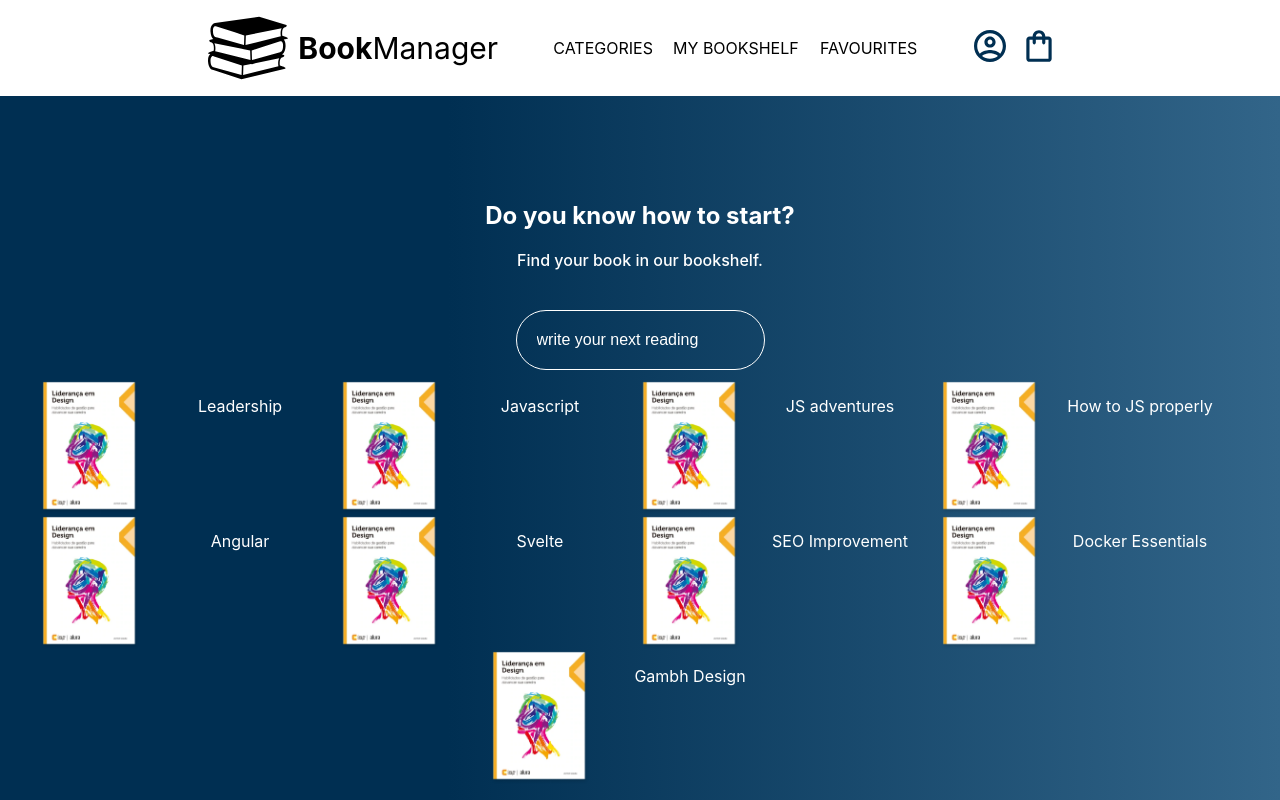
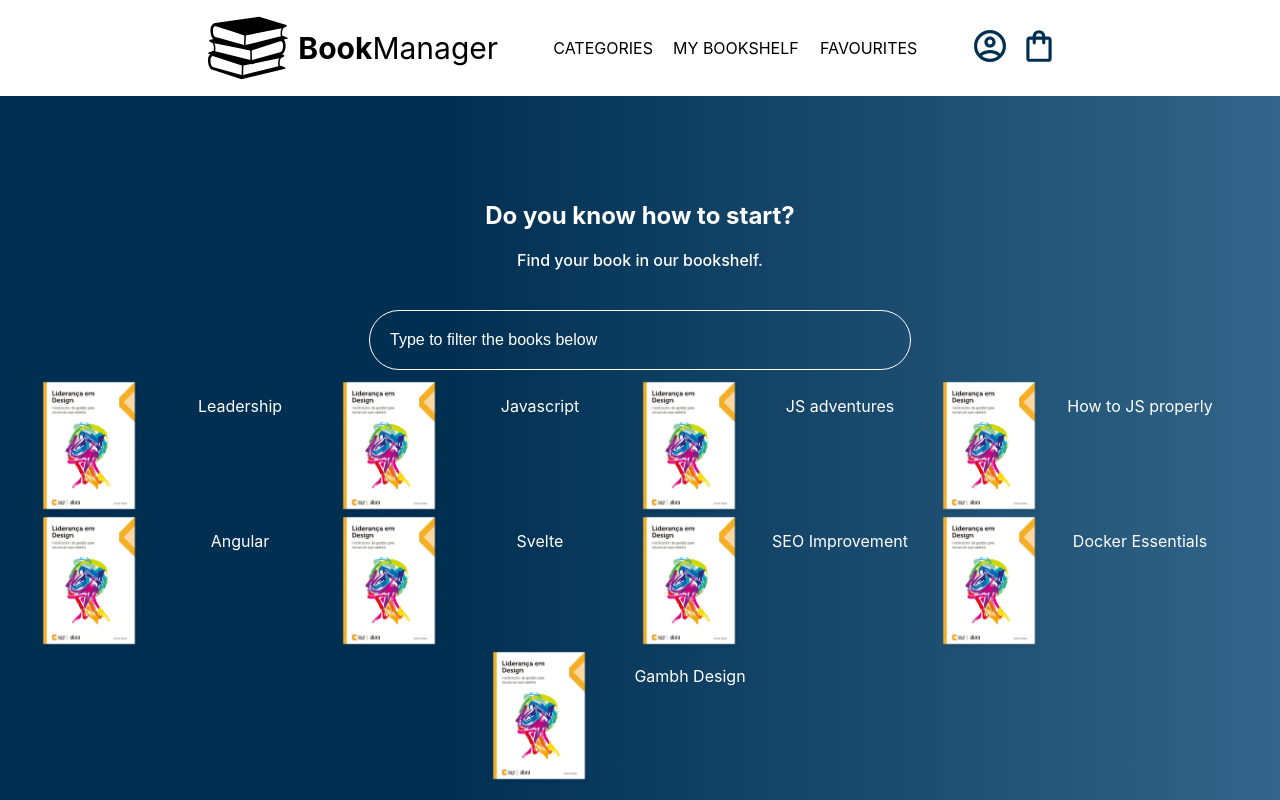
Before and after one commit to marciofao/react-book-manager, a React (Create React App) app: page / in a window 1280 px wide. Shown: the top 800 px of the page. Built offline with nearby package versions, Linux system fonts and the light colour scheme.

Commit message:
build update

```diff
--- a/src/components/Search/index.js
+++ b/src/components/Search/index.js
@@ -10,6 +10,9 @@ const SearchContainer = styled.section`
   padding: 85px 0px;
   height: auto;
   width: 100%;
+  input{
+    width: 100%;
+  }
 `
 const Title = styled.h1`
   color: #FFF;
@@ -55,7 +58,7 @@ function Pesquisa() {
       <Title>Do you know how to start?</Title>
       <Subtitle>Find your book in our bookshelf.</Subtitle>
       <Input
-        placeholder="write your next reading"
+        placeholder="Type to filter the books below"
         onKeyUp={e => {
           const typedText = e.target.value
           const searchResult = books.filter(book => book.name.toLowerCase().includes(typedText.toLowerCase()))
```
Also changed, not shown: 7 other files (tests, documents, lock files or other folders).
